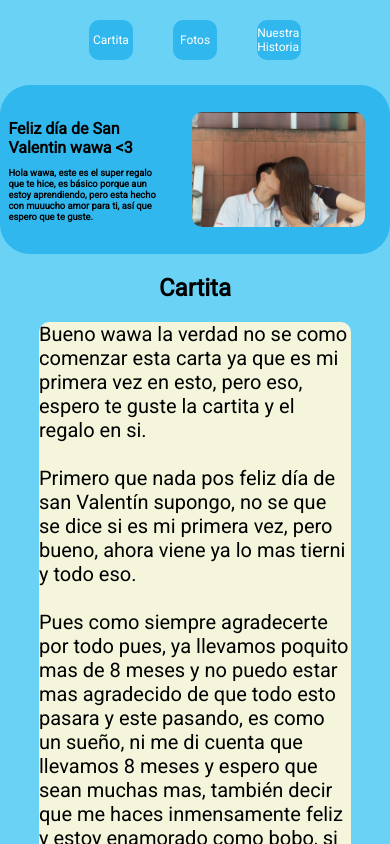
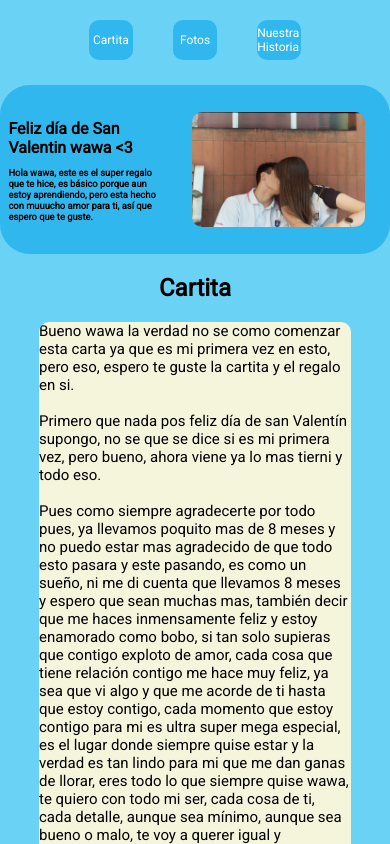
Before and after one commit to ritochikito/ritochikito.github.io, a plain HTML site: page index.html in a window 390 px wide. Shown: the top 844 px of the page. Drawn offline with Linux system fonts and the light colour scheme.

Commit message:
Add files via upload

```diff
--- a/style.css
+++ b/style.css
@@ -129,6 +129,12 @@ p {
   font-size: 20px;
 }
 
+@media only screen and (max-width: 600px) {
+  p {
+    font-size: 15px;
+  }
+}
+
 .Letter h2,
 .Fotos h2,
 .Story h2 {
```
